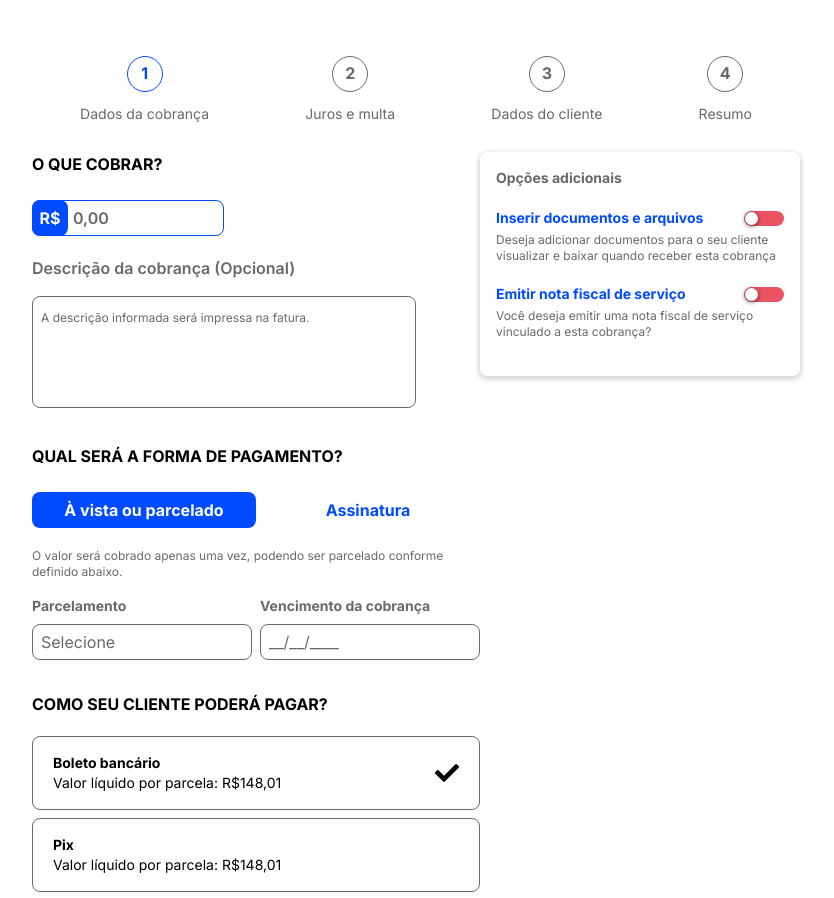
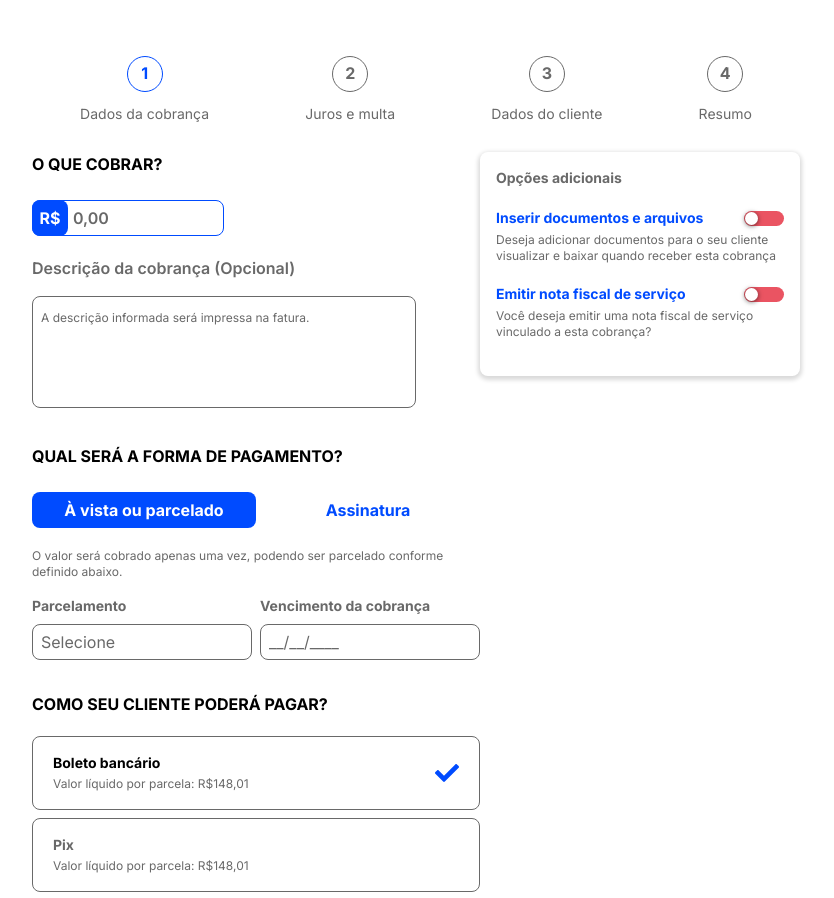
Before and after one commit to anddreluis2/charge-page, a Next.js app: page / in a window 1280 px wide. Shown: the top 898 px of the page, without its empty margins (224-1058 px from the left). Built offline with nearby package versions, Linux system fonts and the light colour scheme.

Commit message:
added color to icon

```diff
--- a/src/components/groupedRadio.tsx
+++ b/src/components/groupedRadio.tsx
@@ -5,12 +5,15 @@ import { FaCheck } from "react-icons/fa";
 const plans = [
   {
     name: "Boleto bancário",
+    description: "Valor líquido por parcela: R$148,01",
   },
   {
     name: "Pix",
+    description: "Valor líquido por parcela: R$148,01",
   },
   {
     name: "Cartão de Crédito",
+    description: "Valor líquido por parcela: R$150,01",
   },
 ];
 
@@ -43,7 +46,7 @@ export default function GroupedRadio() {
                           <RadioGroup.Label
                             as="p"
                             className={`font-bold  ${
-                              checked ? "text-white" : "text-gray-900"
+                              checked ? "text-white" : "text-gray"
                             }`}
                           >
                             {plan.name}
@@ -51,17 +54,20 @@ export default function GroupedRadio() {
                           <RadioGroup.Description
                             as="span"
                             className={`inline ${
-                              checked ? "text-sky-100" : "text-gray-500"
+                              checked ? "text-blue" : "text-gray"
                             }`}
                           >
-                            <span aria-hidden="true">
-                              Valor líquido por parcela: R$148,01
+                            <span
+                              className="text-xs text-gray"
+                              aria-hidden="true"
+                            >
+                              {plan.description}
                             </span>{" "}
                           </RadioGroup.Description>
                         </div>
                       </div>
                       {checked && (
-                        <div className="shrink-0 text-white">
+                        <div className="shrink-0 text-white text-blue">
                           <FaCheck className="h-6 w-6" />
                         </div>
                       )}
```
